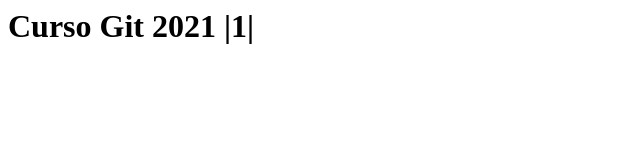
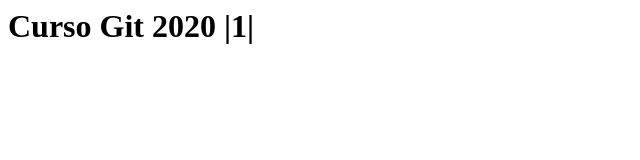
Before and after one commit to MathSilms/Gama-no-Github, a plain HTML site: page index.html in a window 1280 px wide. Shown: the full height of the page, 0-640 px from the left. Drawn offline with Linux system fonts and the light colour scheme.

Commit message:
alterando header

```diff
--- a/index.html
+++ b/index.html
@@ -1,7 +1,7 @@
 <html>
     <body>
         <h1>
-                Curso Git 2021 |1|
+                Curso Git 2020 |1|
 
         </h1>
     </body>
```
